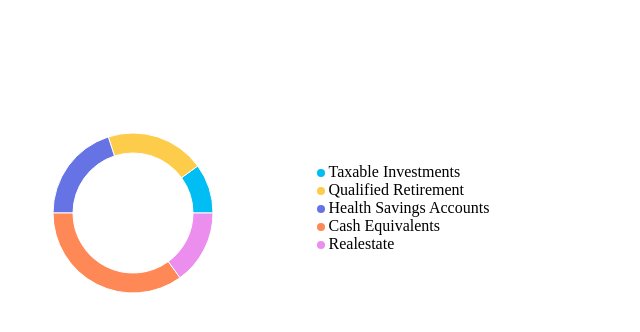
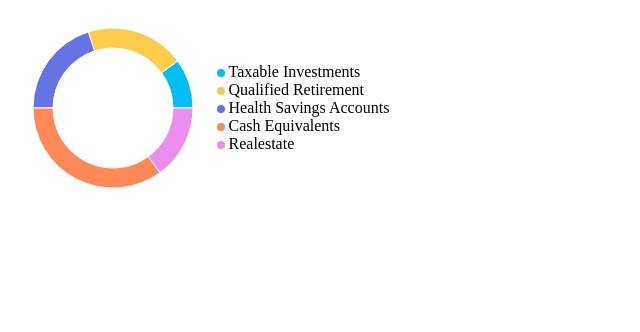
Before and after one commit to lgdd/recharts-example, a React (Create React App) app: page / in a window 1280 px wide. Shown: the top 332 px of the page, without its empty margins (0-640 px from the left). Built offline with nearby package versions, Linux system fonts and the light colour scheme.

Commit message:
chore: improve style

```diff
--- a/src/App.js
+++ b/src/App.js
@@ -14,19 +14,23 @@ const renderLegend = (value, entry, index) => {
 
 function App() {
   return (
-    <PieChart width={800} height={400}>
+    <PieChart
+      style={{ background: 'var(--white, #fff)' }}
+      width={400}
+      height={200}
+    >
       <Tooltip />
       <Legend
         layout="vertical"
         verticalAlign="middle"
+        wrapperStyle={{ marginLeft: '100px' }}
         iconType={'circle'}
         iconSize={8}
         formatter={renderLegend}
       />
       <Pie
         data={data}
-        cx={120}
-        cy={200}
+        cx={100}
         innerRadius={60}
         outerRadius={80}
         fill="#8884d8"
```
